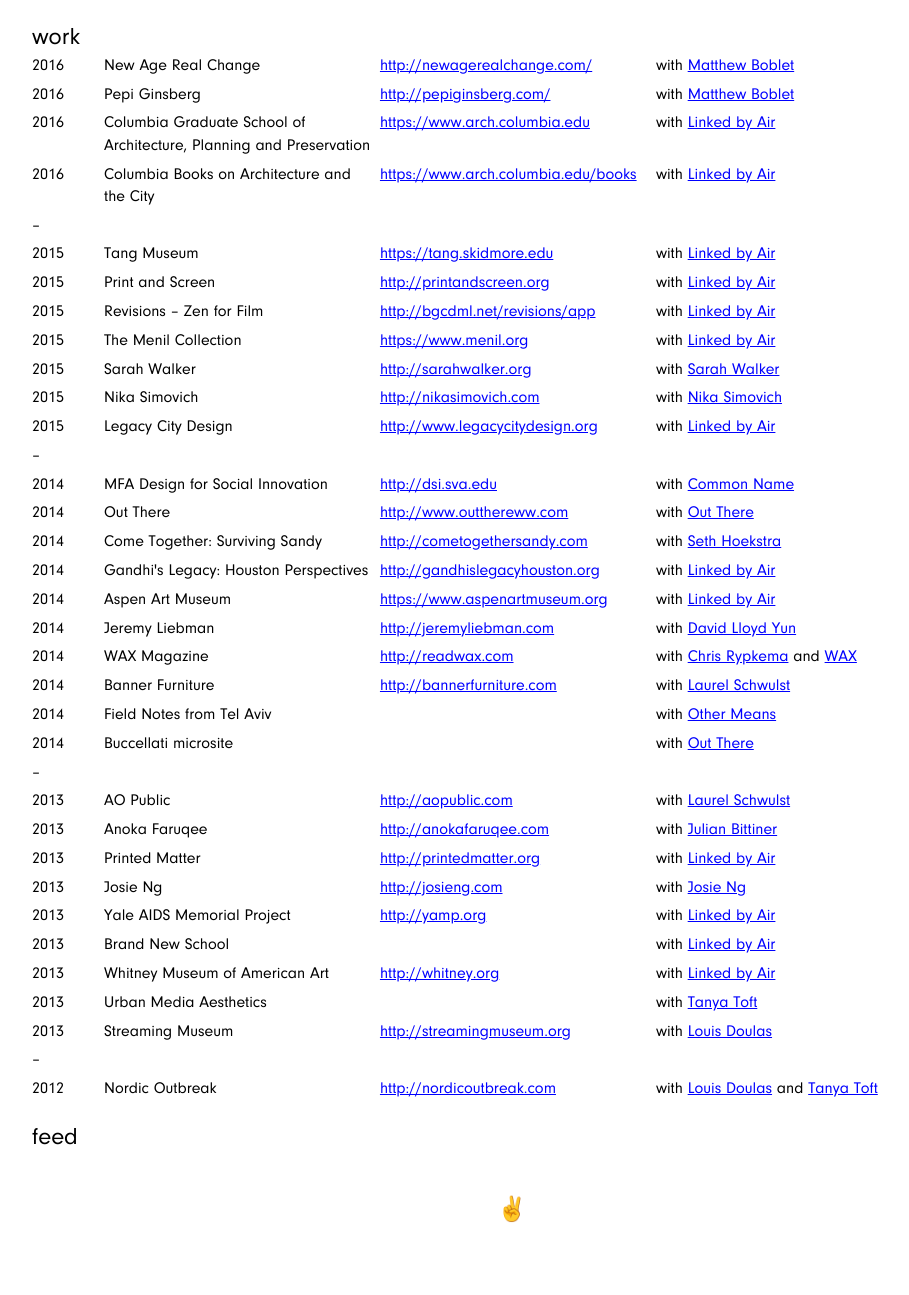
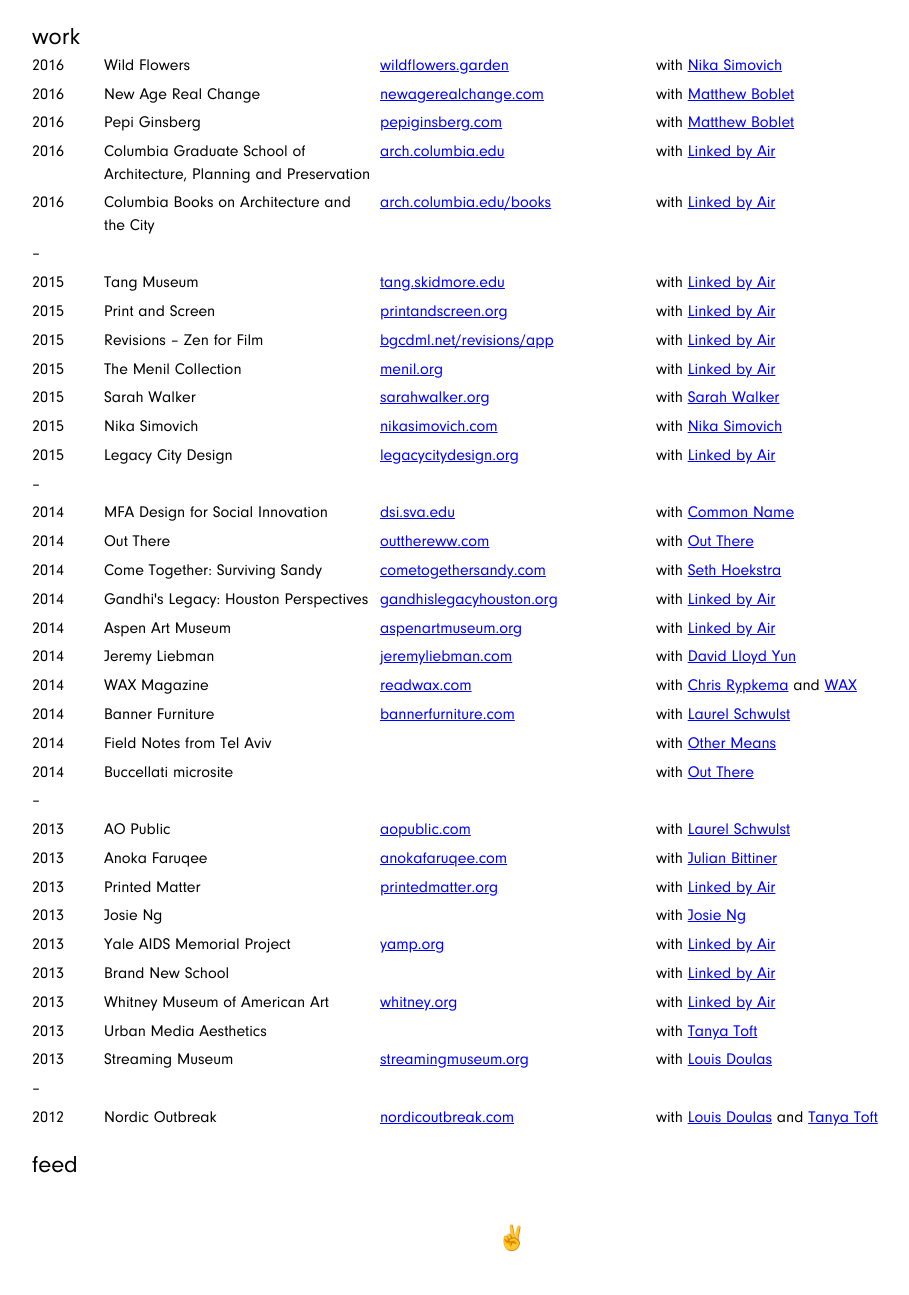
Before and after one commit to dylanfisher/my-website, a PHP site: page / in a window 1280 px wide. Shown: the part 163-1458 px from the top of the page, without its empty margins (128-1037 px from the left). Before the commit the page ends 1386 px from the top, so only its background shows below. Run offline with PHP 8.4, Linux system fonts and the light colour scheme; some libraries are stand-ins or nearby versions.

Commit message:
Add Wild Flowers project; clean up URL link display name format

```diff
--- a/index.php
+++ b/index.php
@@ -90,26 +90,32 @@
     <h2 class="title">work</h2>
     <ul class="project">
       <li>2016</li>
+      <li><h3>Wild Flowers</h3></li>
+      <li><a href="http://wildflowers.garden/" target="_blank">wildflowers.garden</a></li>
+      <li>with <a href="http://nikasimovich.com" target="_blank">Nika Simovich</a></li>
+    </ul>
+    <ul class="project">
+      <li>2016</li>
       <li><h3>New Age Real Change</h3></li>
-      <li><a href="http://newagerealchange.com/" target="_blank">http://newagerealchange.com/</a></li>
+      <li><a href="http://newagerealchange.com/" target="_blank">newagerealchange.com</a></li>
       <li>with <a href="http://matthewboblet.com/" target="_blank">Matthew Boblet</a></li>
     </ul>
     <ul class="project">
       <li>2016</li>
       <li><h3>Pepi Ginsberg</h3></li>
-      <li><a href="http://pepiginsberg.com/" target="_blank">http://pepiginsberg.com/</a></li>
+      <li><a href="http://pepiginsberg.com/" target="_blank">pepiginsberg.com</a></li>
       <li>with <a href="http://matthewboblet.com/" target="_blank">Matthew Boblet</a></li>
     </ul>
     <ul class="project">
       <li>2016</li>
       <li><h3>Columbia Graduate School of Architecture, Planning and Preservation</h3></li>
-      <li><a href="https://www.arch.columbia.edu" target="_blank">https://www.arch.columbia.edu</a></li>
+      <li><a href="https://www.arch.columbia.edu" target="_blank">arch.columbia.edu</a></li>
       <li>with <a href="http://linkedbyair.net" target="_blank">Linked by Air</a></li>
     </ul>
     <ul class="project">
       <li>2016</li>
       <li><h3>Columbia Books on Architecture and the City</h3></li>
-      <li><a href="https://www.arch.columbia.edu/books" target="_blank">https://www.arch.columbia.edu/books</a></li>
+      <li><a href="https://www.arch.columbia.edu/books" target="_blank">arch.columbia.edu/books</a></li>
       <li>with <a href="http://linkedbyair.net" target="_blank">Linked by Air</a></li>
     </ul>
     <ul class="project divider">
@@ -118,43 +124,43 @@
     <ul class="project">
       <li>2015</li>
       <li><h3>Tang Museum</h3></li>
-      <li><a href="https://tang.skidmore.edu" target="_blank">https://tang.skidmore.edu</a></li>
+      <li><a href="https://tang.skidmore.edu" target="_blank">tang.skidmore.edu</a></li>
       <li>with <a href="http://linkedbyair.net" target="_blank">Linked by Air</a></li>
     </ul>
     <ul class="project">
       <li>2015</li>
       <li><h3>Print and Screen</h3></li>
-      <li><a href="http://printandscreen.org" target="_blank">http://printandscreen.org</a></li>
+      <li><a href="http://printandscreen.org" target="_blank">printandscreen.org</a></li>
       <li>with <a href="http://linkedbyair.net" target="_blank">Linked by Air</a></li>
     </ul>
     <ul class="project">
       <li>2015</li>
       <li><h3>Revisions – Zen for Film</h3></li>
-      <li><a href="http://bgcdml.net/revisions/app" target="_blank">http://bgcdml.net/revisions/app</a></li>
+      <li><a href="http://bgcdml.net/revisions/app" target="_blank">bgcdml.net/revisions/app</a></li>
       <li>with <a href="http://linkedbyair.net" target="_blank">Linked by Air</a></li>
     </ul>
     <ul class="project">
       <li>2015</li>
       <li><h3>The Menil Collection</h3></li>
-      <li><a href="https://www.menil.org/" target="_blank">https://www.menil.org</a></li>
+      <li><a href="https://www.menil.org/" target="_blank">menil.org</a></li>
       <li>with <a href="http://linkedbyair.net" target="_blank">Linked by Air</a></li>
     </ul>
     <ul class="project">
       <li>2015</li>
       <li><h3>Sarah Walker</h3></li>
-      <li><a href="http://sarahwalker.org/" target="_blank">http://sarahwalker.org</a></li>
+      <li><a href="http://sarahwalker.org/" target="_blank">sarahwalker.org</a></li>
       <li>with <a href="http://sarahwalker.org/" target="_blank">Sarah Walker</a></li>
     </ul>
     <ul class="project">
       <li>2015</li>
       <li><h3>Nika Simovich</h3></li>
-      <li><a href="http://nikasimovich.com" target="_blank">http://nikasimovich.com</a></li>
+      <li><a href="http://nikasimovich.com" target="_blank">nikasimovich.com</a></li>
       <li>with <a href="http://nikasimovich.com" target="_blank">Nika Simovich</a></li>
     </ul>
     <ul class="project">
       <li>2015</li>
       <li><h3>Legacy City Design</h3></li>
-      <li><a href="http://www.legacycitydesign.org" target="_blank">http://www.legacycitydesign.org</a></li>
+      <li><a href="http://www.legacycitydesign.org" target="_blank">legacycitydesign.org</a></li>
       <li>with <a href="http://linkedbyair.net" target="_blank">Linked by Air</a></li>
     </ul>
     <ul class="project divider">
@@ -163,49 +169,49 @@
     <ul class="project">
       <li>2014</li>
       <li><h3>MFA Design for Social Innovation</h3></li>
-      <li><a href="http://dsi.sva.edu" target="_blank">http://dsi.sva.edu</a></li>
+      <li><a href="http://dsi.sva.edu" target="_blank">dsi.sva.edu</a></li>
       <li>with <a href="http://common-name.com" target="_blank">Common Name</a></li>
     </ul>
     <ul class="project">
       <li>2014</li>
       <li><h3>Out There</h3></li>
-      <li><a href="http://www.outthereww.com" target="_blank">http://www.outthereww.com</a></li>
+      <li><a href="http://www.outthereww.com" target="_blank">outthereww.com</a></li>
       <li>with <a href="http://www.outthereww.com" target="_blank">Out There</a></li>
     </ul>
     <ul class="project">
       <li>2014</li>
       <li><h3>Come Together: Surviving Sandy</h3></li>
-      <li><a href="http://cometogethersandy.com" target="_blank">http://cometogethersandy.com</a></li>
+      <li><a href="http://cometogethersandy.com" target="_blank">cometogethersandy.com</a></li>
       <li>with <a href="http://www.sethhoekstra.com" target="_blank">Seth Hoekstra</a></li>
     </ul>
     <ul class="project">
       <li>2014</li>
       <li><h3>Gandhi's Legacy: Houston Perspectives</h3></li>
-      <li><a href="http://gandhislegacyhouston.org" target="_blank">http://gandhislegacyhouston.org</a></li>
+      <li><a href="http://gandhislegacyhouston.org" target="_blank">gandhislegacyhouston.org</a></li>
       <li>with <a href="http://linkedbyair.net" target="_blank">Linked by Air</a></li>
     </ul>
     <ul class="project">
       <li>2014</li>
       <li><h3>Aspen Art Museum</h3></li>
-      <li><a href="https://www.aspenartmuseum.org" target="_blank">https://www.aspenartmuseum.org</a></li>
+      <li><a href="https://www.aspenartmuseum.org" target="_blank">aspenartmuseum.org</a></li>
       <li>with <a href="http://linkedbyair.net" target="_blank">Linked by Air</a></li>
     </ul>
     <ul class="project">
       <li>2014</li>
       <li><h3>Jeremy Liebman</h3></li>
-      <li><a href="http://jeremyliebman.com" target="_blank">http://jeremyliebman.com</a></li>
+      <li><a href="http://jeremyliebman.com" target="_blank">jeremyliebman.com</a></li>
       <li>with <a href="http://www.orderdisorder.com" target="_blank">David Lloyd Yun</a></li>
     </ul>
     <ul class="project">
       <li>2014</li>
       <li><h3>WAX Magazine</h3></li>
-      <li><a href="http://www.readwax.com" target="_blank">http://readwax.com</a></li>
+      <li><a href="http://www.readwax.com" target="_blank">readwax.com</a></li>
       <li>with <a href="http://chrisrypkema.com" target="_blank">Chris Rypkema</a> and <a href="http://www.readwax.com" target="_blank">WAX</a></li>
     </ul>
     <ul class="project">
       <li>2014</li>
       <li><h3>Banner Furniture</h3></li>
-      <li><a href="http://www.bannerfurniture.com" target="_blank">http://bannerfurniture.com</a></li>
+      <li><a href="http://www.bannerfurniture.com" target="_blank">bannerfurniture.com</a></li>
       <li>with <a href="http://laurelschwulst.com" target="_blank">Laurel Schwulst</a></li>
     </ul>
     <ul class="project">
@@ -226,31 +232,31 @@
     <ul class="project">
       <li>2013</li>
       <li><h3>AO Public</h3></li>
-      <li><a href="http://www.aopublic.com" target="_blank">http://aopublic.com</a></li>
+      <li><a href="http://www.aopublic.com" target="_blank">aopublic.com</a></li>
       <li>with <a href="http://laurelschwulst.com" target="_blank">Laurel Schwulst</a></li>
     </ul>
     <ul class="project">
       <li>2013</li>
       <li><h3>Anoka Faruqee</h3></li>
-      <li><a href="http://anokafaruqee.com" target="_blank">http://anokafaruqee.com</a></li>
+      <li><a href="http://anokafaruqee.com" target="_blank">anokafaruqee.com</a></li>
       <li>with <a href="http://www.appliedaesthetics.org" target="_blank">Julian Bittiner</a></li>
     </ul>
     <ul class="project">
       <li>2013</li>
       <li><h3>Printed Matter</h3></li>
-      <li><a href="http://printedmatter.org" target="_blank">http://printedmatter.org</a></li>
+      <li><a href="http://printedmatter.org" target="_blank">printedmatter.org</a></li>
       <li>with <a href="http://linkedbyair.net" target="_blank">Linked by Air</a></li>
     </ul>
     <ul class="project">
       <li>2013</li>
       <li><h3>Josie Ng</h3></li>
-      <li><a href="http://josieng.com" target="_blank">http://josieng.com</a></li>
+      <li>&nbsp;</li>
       <li>with <a href="http://josieng.com" target="_blank">Josie Ng</a></li>
     </ul>
     <ul class="project">
       <li>2013</li>
       <li><h3>Yale AIDS Memorial Project</h3></li>
-      <li><a href="http://yamp.org" target="_blank">http://yamp.org</a></li>
+      <li><a href="http://yamp.org" target="_blank">yamp.org</a></li>
       <li>with <a href="http://linkedbyair.net" target="_blank">Linked by Air</a></li>
     </ul>
     <ul class="project">
@@ -262,7 +268,7 @@
     <ul class="project">
       <li>2013</li>
       <li><h3>Whitney Museum of American Art</h3></li>
-      <li><a href="http://whitney.org" target="_blank">http://whitney.org</a></li>
+      <li><a href="http://whitney.org" target="_blank">whitney.org</a></li>
       <li>with <a href="http://linkedbyair.net" target="_blank">Linked by Air</a></li>
     </ul>
     <ul class="project">
@@ -274,7 +280,7 @@
     <ul class="project">
       <li>2013</li>
       <li><h3>Streaming Museum</h3></li>
-      <li><a href="http://streamingmuseum.org" target="_blank">http://streamingmuseum.org</a></li>
+      <li><a href="http://streamingmuseum.org" target="_blank">streamingmuseum.org</a></li>
       <li>with <a href="http://louisdoulas.info" target="_blank">Louis Doulas</a></li>
     </ul>
     <ul class="project divider">
@@ -283,7 +289,7 @@
     <ul class="project">
       <li>2012</li>
       <li><h3>Nordic Outbreak</h3></li>
-      <li><a href="http://nordicoutbreak.com" target="_blank">http://nordicoutbreak.com</a></li>
+      <li><a href="http://nordicoutbreak.com" target="_blank">nordicoutbreak.com</a></li>
       <li>with <a href="http://louisdoulas.info" target="_blank">Louis Doulas</a> and <a href="http://www.tanyatoft.com" target="_blank">Tanya Toft</a></li>
     </ul>
 
```
